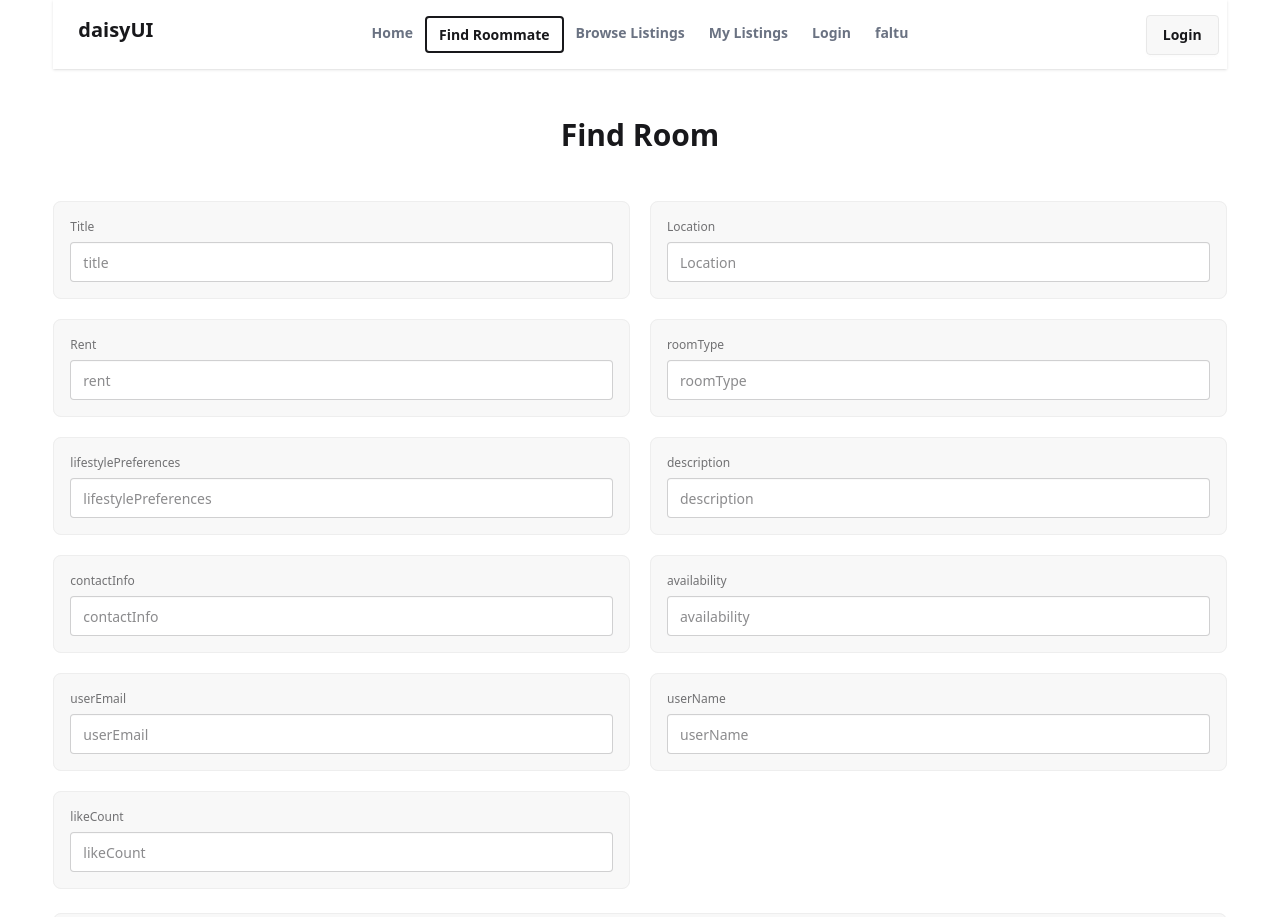
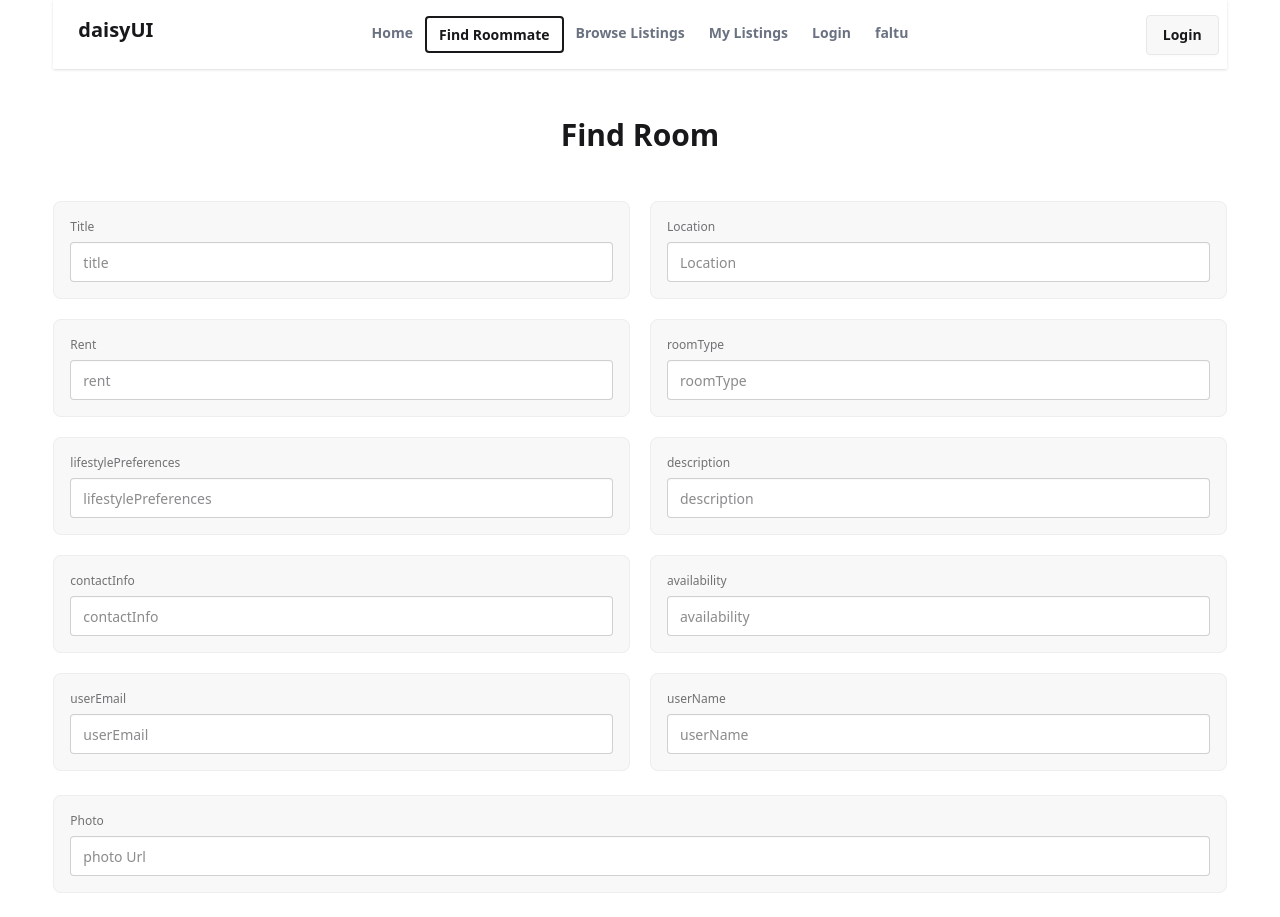
Before and after one commit to sayedkhan19/roommateFinderApplication, a React (Vite) app: page /addlisting in a window 1280 px wide. Shown: the top 917 px of the page. Built offline with nearby package versions, Linux system fonts and the light colour scheme; no server answers.

Commit message:
hide credential for deploy

```diff
--- a/src/LayOuts/MainLayouts.jsx
+++ b/src/LayOuts/MainLayouts.jsx
@@ -1,13 +1,16 @@
 import React from 'react';
-import { Outlet } from 'react-router';
+import { Outlet, useNavigation } from 'react-router';
 import Navbar from '../components/Navbar';
 import Footer from '../components/Footer';
 
 const MainLayouts = () => {
+    const {state} = useNavigation();
     return (
         <div className='w-11/12 mx-auto'>
             <Navbar></Navbar>
-            <Outlet></Outlet>
+            {import.meta.env.VITE_name}
+
+       {state=="loading" ? <span className="loading loading-bars loading-xl"></span> :<Outlet></Outlet>}
 
             <Footer></Footer>
         </div>
--- a/src/fireBase/firebase.config.js
+++ b/src/fireBase/firebase.config.js
@@ -1,18 +1,13 @@
-// Import the functions you need from the SDKs you need
 import { initializeApp } from "firebase/app";
-// TODO: Add SDKs for Firebase products that you want to use
-// https://firebase.google.com/docs/web/setup#available-libraries
 
-// Your web app's Firebase configuration
 const firebaseConfig = {
-  apiKey: "AIzaSyDqMa7dS6CKmeGbUtaEiWGHKkhRBkB1MYw",
-  authDomain: "orange-auth-project.firebaseapp.com",
-  projectId: "orange-auth-project",
-  storageBucket: "orange-auth-project.firebasestorage.app",
-  messagingSenderId: "868775599623",
-  appId: "1:868775599623:web:95b7c9a09510558de394a2"
+ apiKey: import.meta.env.VITE_FIREBASE_API_KEY,
+  authDomain: import.meta.env.VITE_FIREBASE_AUTH_DOMAIN,
+  projectId: import.meta.env.VITE_FIREBASE_PROJECT_ID,
+  storageBucket: import.meta.env.VITE_FIREBASE_STORAGE_BUCKET,
+  messagingSenderId: import.meta.env.VITE_FIREBASE_MESSAGING_SENDER_ID,
+  appId: import.meta.env.VITE_FIREBASE_APP_ID
 };
 
-// Initialize Firebase
 const app = initializeApp(firebaseConfig);
 export default app;
--- a/src/pages2/AddRoommate.jsx
+++ b/src/pages2/AddRoommate.jsx
@@ -84,10 +84,7 @@ const AddRoommate = () => {
   <input type="text" className="input w-full" name='userName' placeholder="userName" required/>
   </fieldset>
 
-    <fieldset className="fieldset bg-base-200 border-base-300 rounded-box  border p-4">
-  <label className="label">likeCount</label>
-  <input type="text" className="input w-full" name='likeCount' placeholder="likeCount" required/>
-  </fieldset>
+
 
 
   </div>
```
